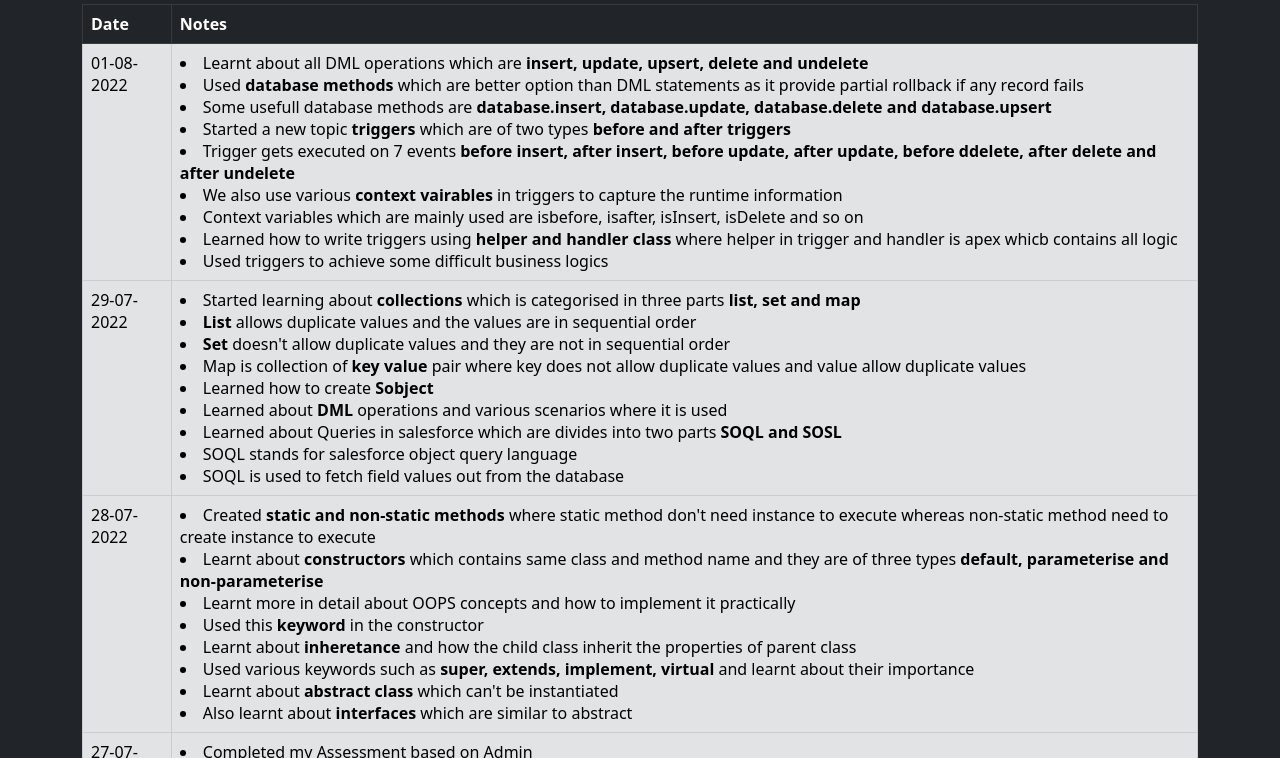
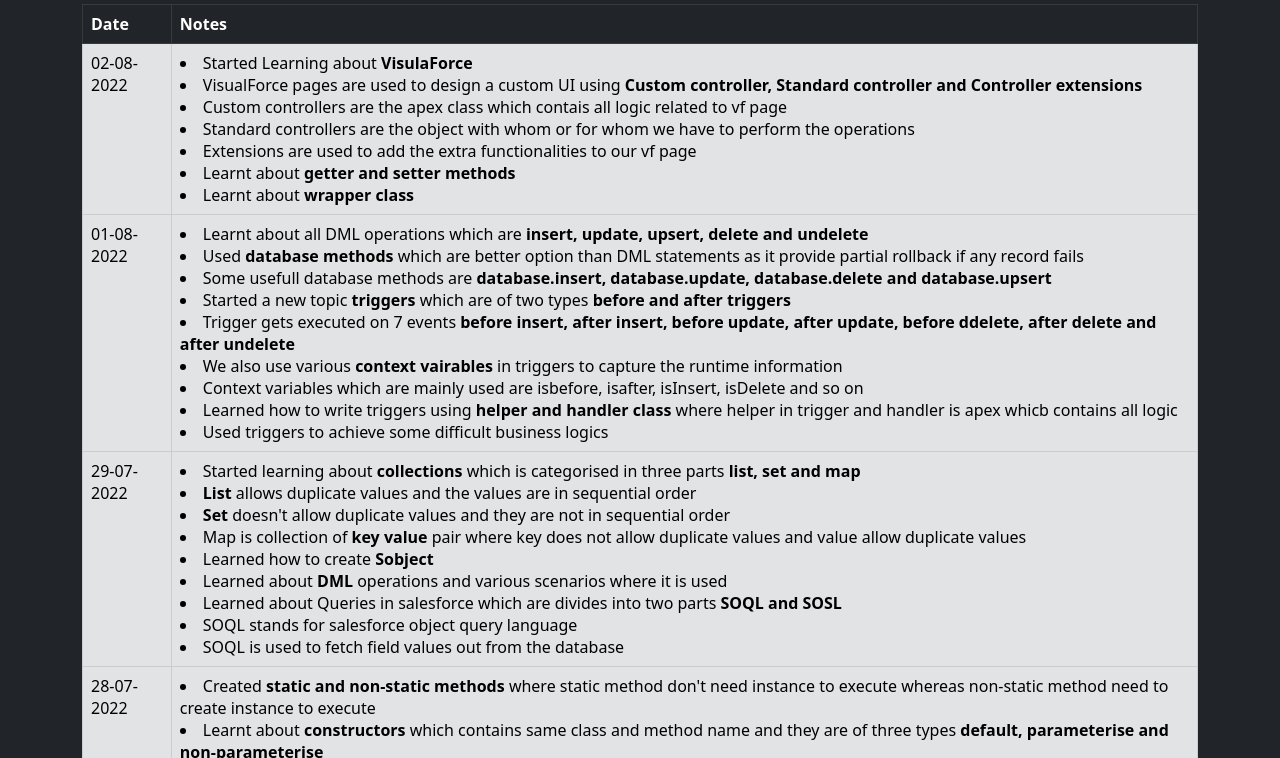
Before and after one commit to himanshu-mrk/himanshu-mrk.github.io, a plain HTML site: page Journal.html in a window 1280 px wide. Shown: the part 42-800 px from the top of the page. Drawn offline with nearby package versions, Linux system fonts and the light colour scheme.

Commit message:
Add files via upload

```diff
--- a/Journal.html
+++ b/Journal.html
@@ -15,6 +15,18 @@
 				</tr>
 			</thead>
 			<tbody>
+			<tr class="table-secondary">
+					<td>02-08-2022</td>
+					<td>
+						<li>Started Learning about <b>VisulaForce</b></li>
+						<li>VisualForce pages are used to design a custom UI using <b>Custom controller, Standard controller and Controller extensions</b></li>
+						<li>Custom controllers are the apex class which contais all logic related to vf page</li>
+						<li>Standard controllers are the object with whom or for whom we have to perform the operations</li>
+						<li>Extensions are used to add the extra functionalities to our vf page</li>
+						<li>Learnt about <b>getter and setter methods</b></li>
+						<li>Learnt about <b>wrapper class</b></li>
+						</td>
+				</tr>
 			<tr class="table-secondary">
 					<td>01-08-2022</td>
 					<td>
```
